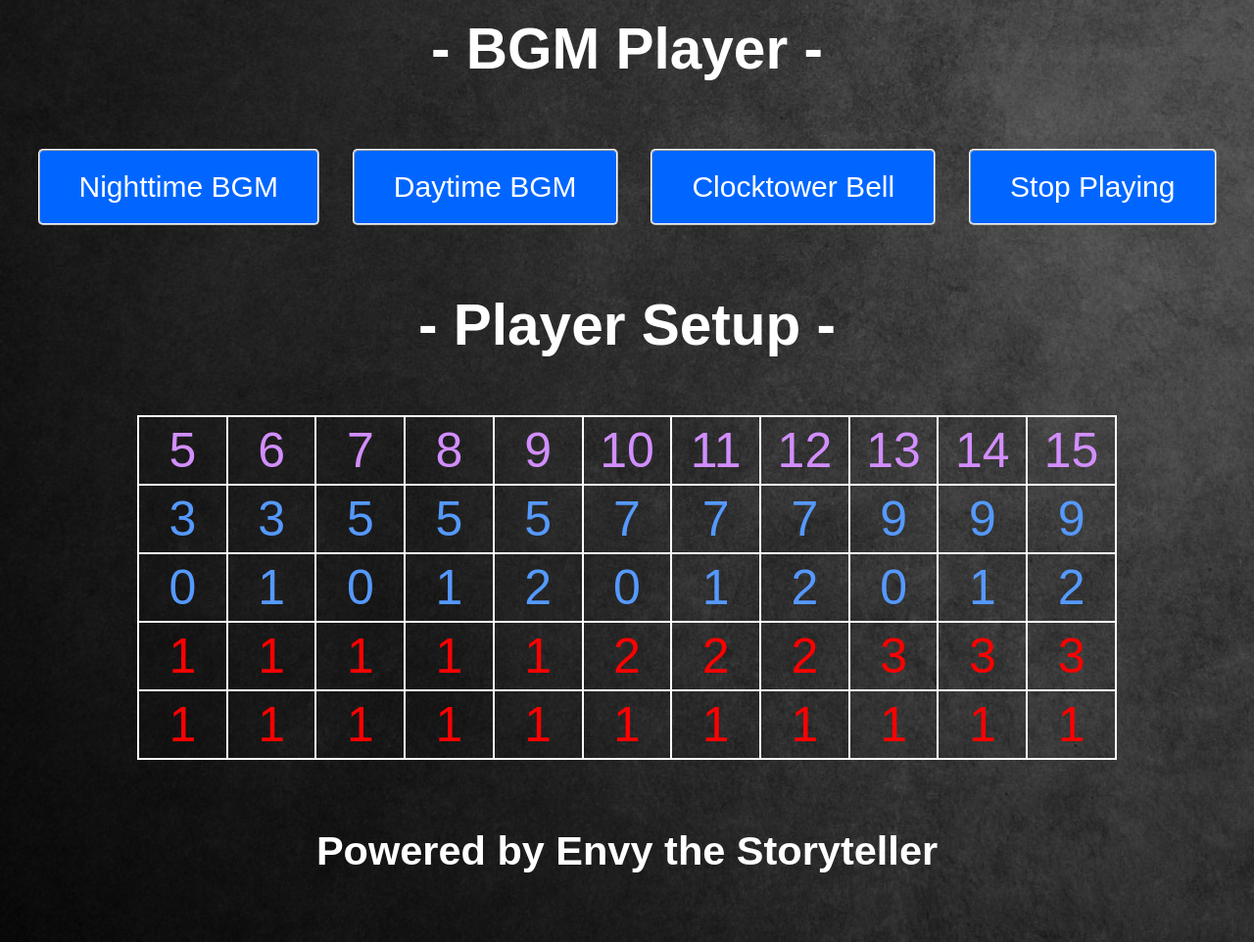
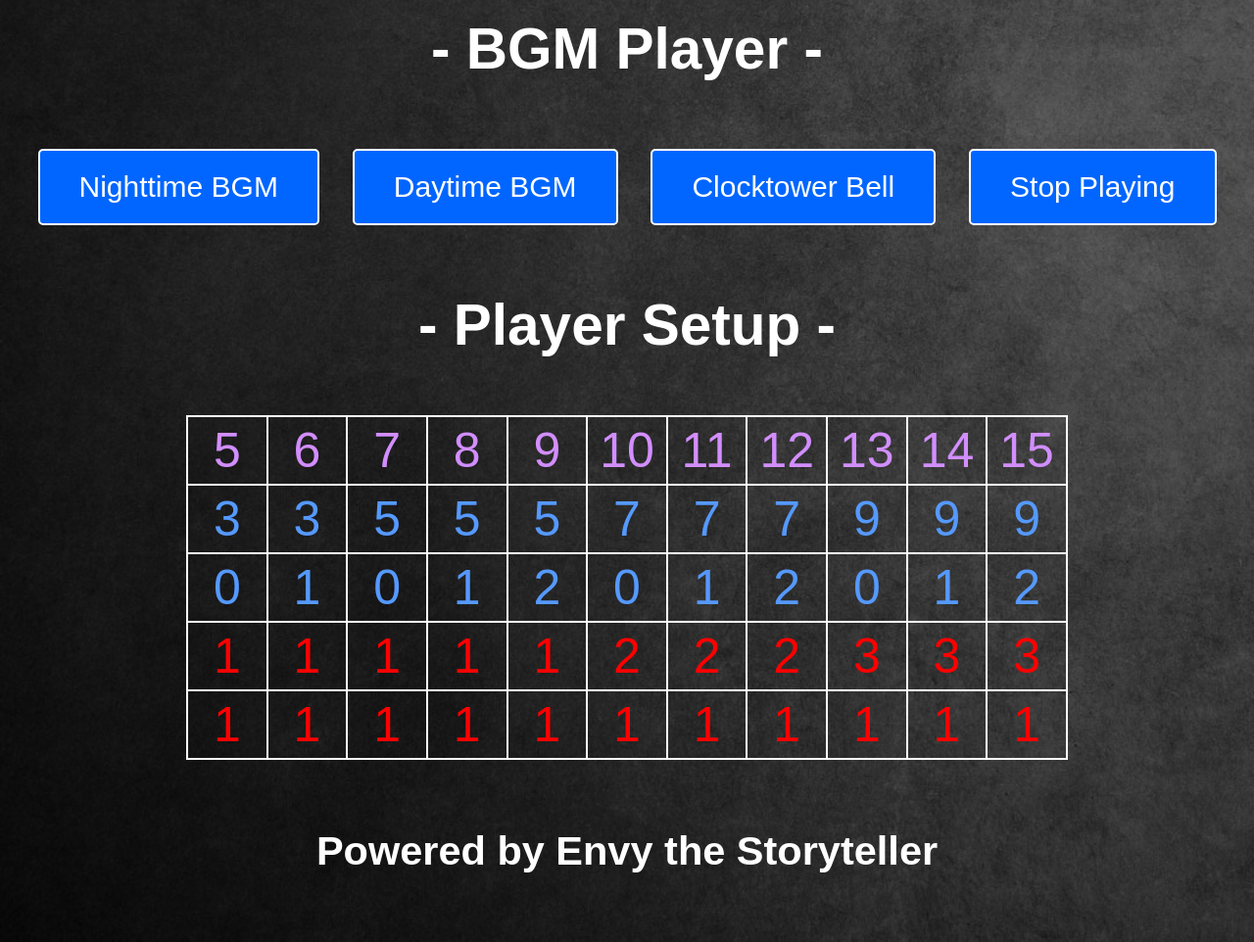
Before and after one commit to Envy0238/Envy0238.github.io, a plain HTML site: page index.html in a window 1280 px wide. Shown: the part 710-1672 px from the top of the page at 98% size. Drawn offline with Linux system fonts and the light colour scheme.

Commit message:
Update index.html

```diff
--- a/index.html
+++ b/index.html
@@ -29,7 +29,7 @@
 		  font-size: 30px; /* 增加按鈕字體大小 */
 		  background-color: #0066FF;
 		  color: white;
-		  border: 2px ridge white;
+		  border: 2px solid white;
 		  border-radius: 5px;
 		  cursor: pointer;
 		}
@@ -55,7 +55,7 @@
 		  margin: 0 auto;
 		  border-collapse: collapse;
 		  width: 100%;
-		  max-width: 1000px;
+		  max-width: 900px;
 		  table-layout: fixed;
 		}
 
```
